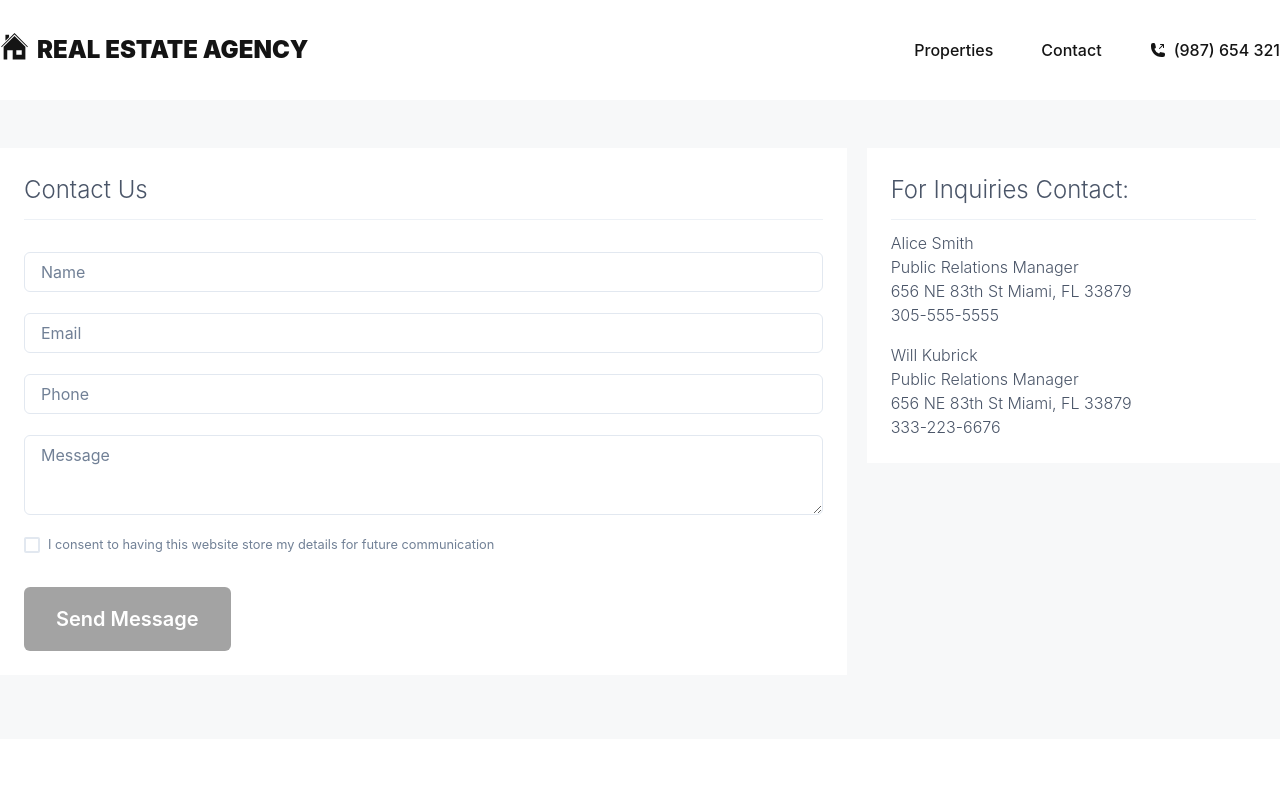
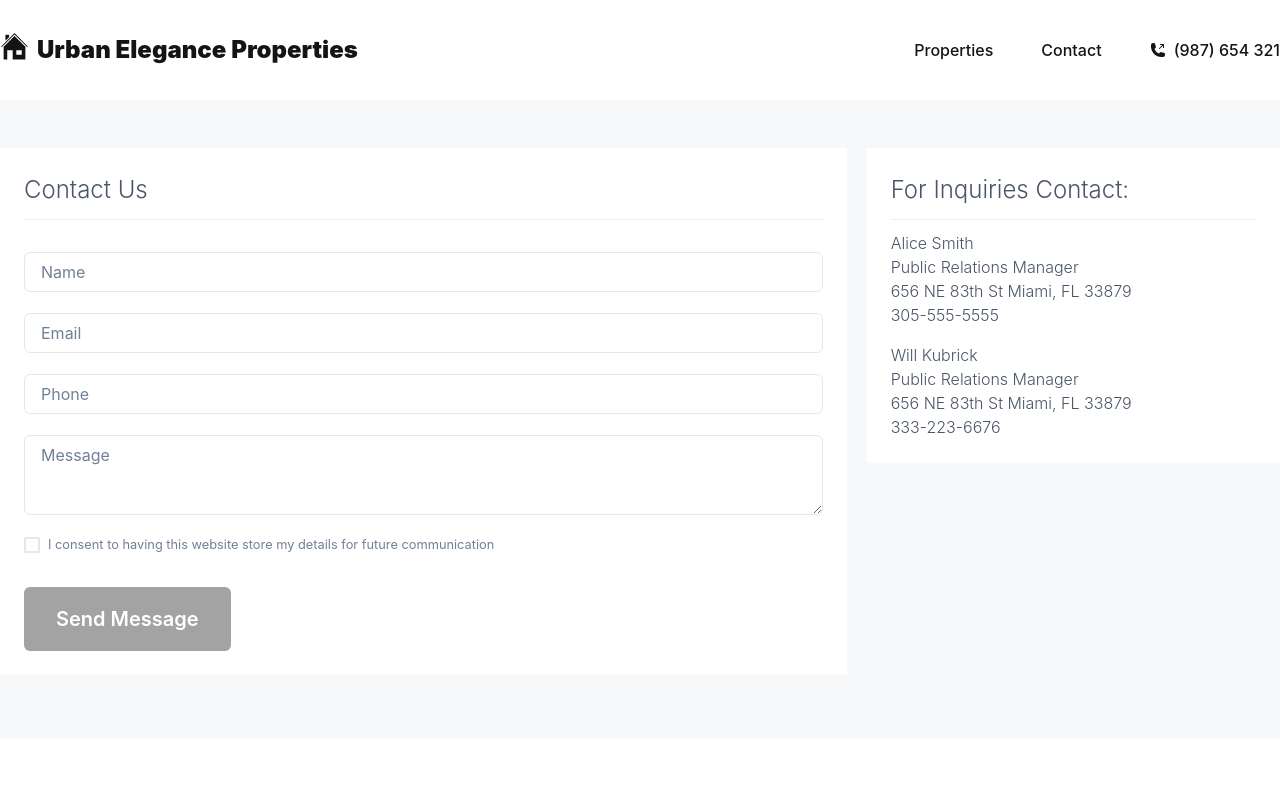
Before and after one commit to wiktornazaruk/real-estate-agency, a Next.js app: page /contact in a window 1280 px wide. Shown: the top 791 px of the page. Built offline with nearby package versions, Linux system fonts and the light colour scheme.

Commit message:
Update NavigationDesktop.js

```diff
--- a/features/common/modules/Navigation/components/NavigationDesktop/NavigationDesktop.js
+++ b/features/common/modules/Navigation/components/NavigationDesktop/NavigationDesktop.js
@@ -22,7 +22,7 @@ const NavigationDesktop = () => {
             >
               <GiHouse size="29" />
               <Text fontSize="2xl" fontWeight="black">
-                REAL ESTATE AGENCY
+                Urban Elegance Properties
               </Text>
             </Box>
           </Link>
```
